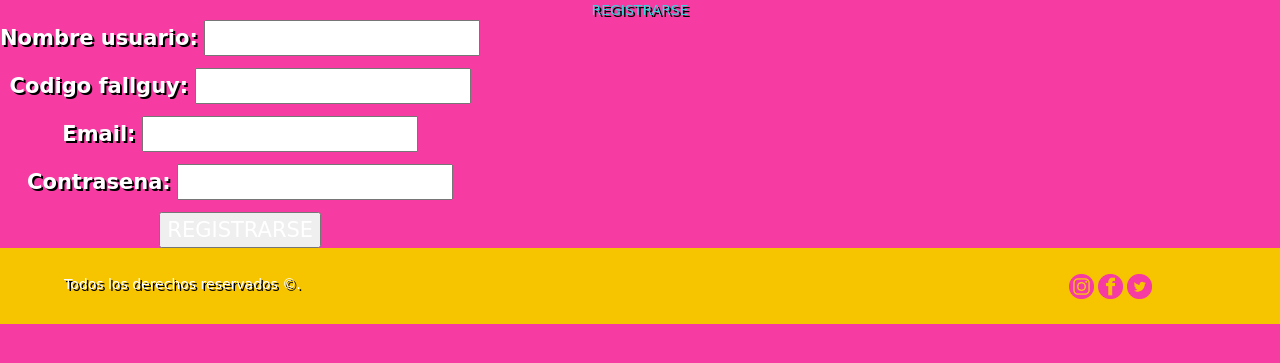
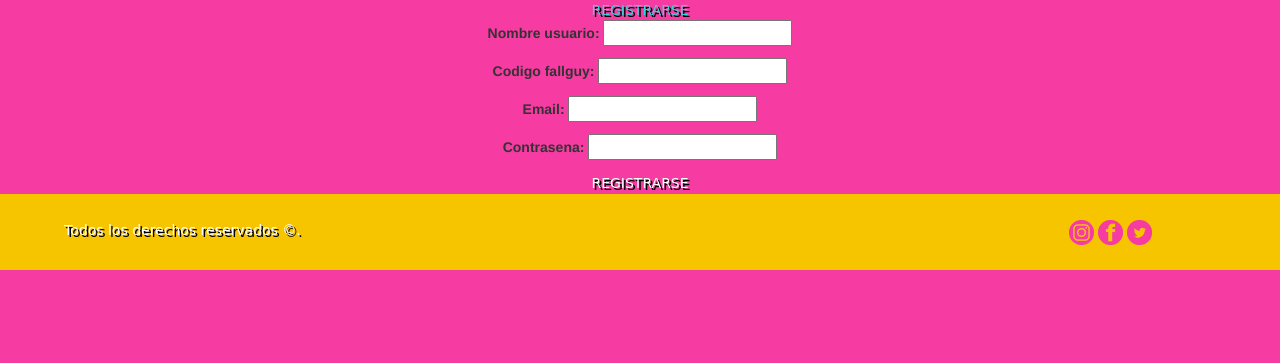
Before and after one commit to LaBertin/ForoFG, a Django app: page /registrarse in a window 1280 px wide. Shown: the part 165-528 px from the top of the page. Run offline with Django 3.2, Linux system fonts and the light colour scheme; some libraries are stand-ins or nearby versions.

Commit message:
JEJE BOTONCITO

```diff
--- a/ForoGuys/ForoApp/templates/ForoApp/registrarse.html
+++ b/ForoGuys/ForoApp/templates/ForoApp/registrarse.html
@@ -28,13 +28,13 @@
 
 {% extends 'ForoApp/base.html' %}
 {% block content %}
-<div class="centro tamaño ">
-    <a class="titulonoti"> REGISTRARSE </a>
-      <div class="conte ">
-        <form method="¨POST" class="conte ">
-          <div class="bloque nombreletras">
+<div class="tamaño">
+    <a class="titulonoti centro"> REGISTRARSE </a>
+      <div class="conte">
+        <form method="POST" class="conte centro">
+          <div class="bloque centro">
               {{form.as_p}}
-                <input type = 'submit' value="REGISTRARSE" />
+                <input class="boton" type = 'submit' value="REGISTRARSE" />
           </div>
         </form>
 
```
